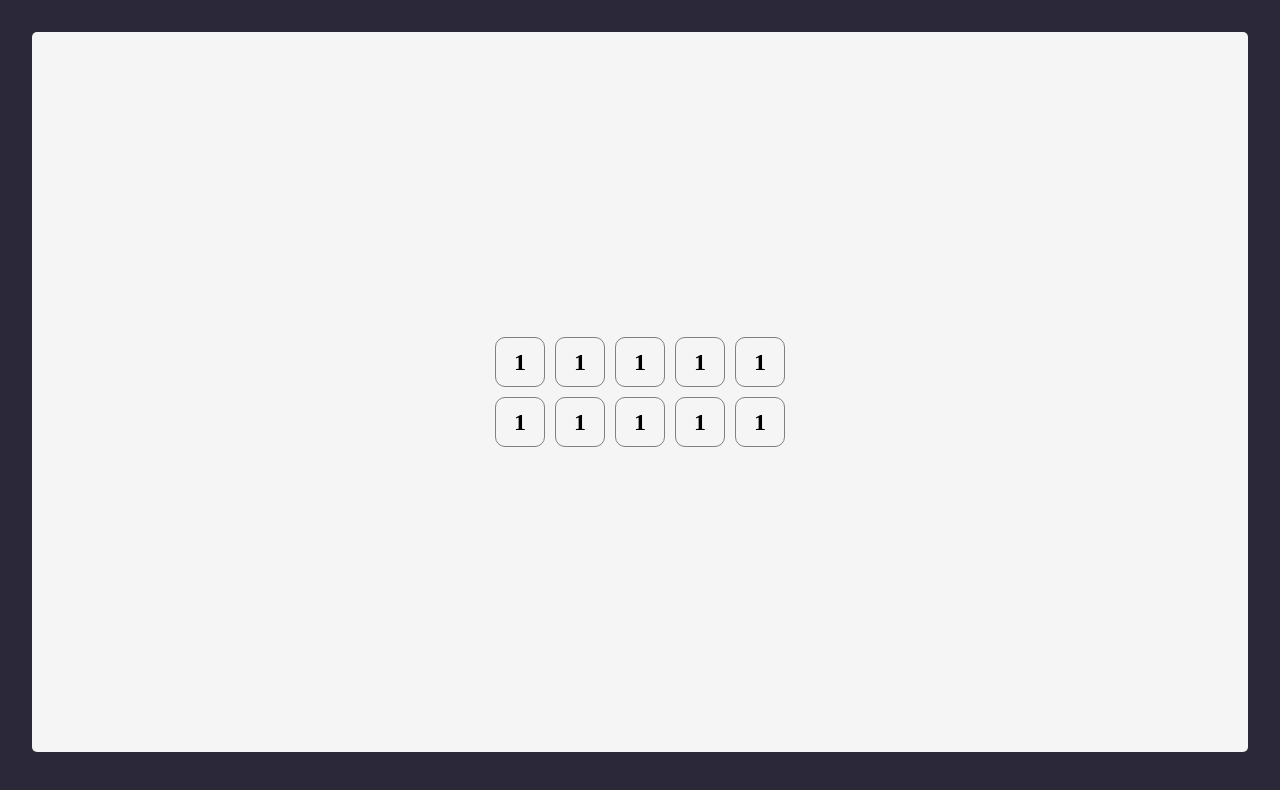
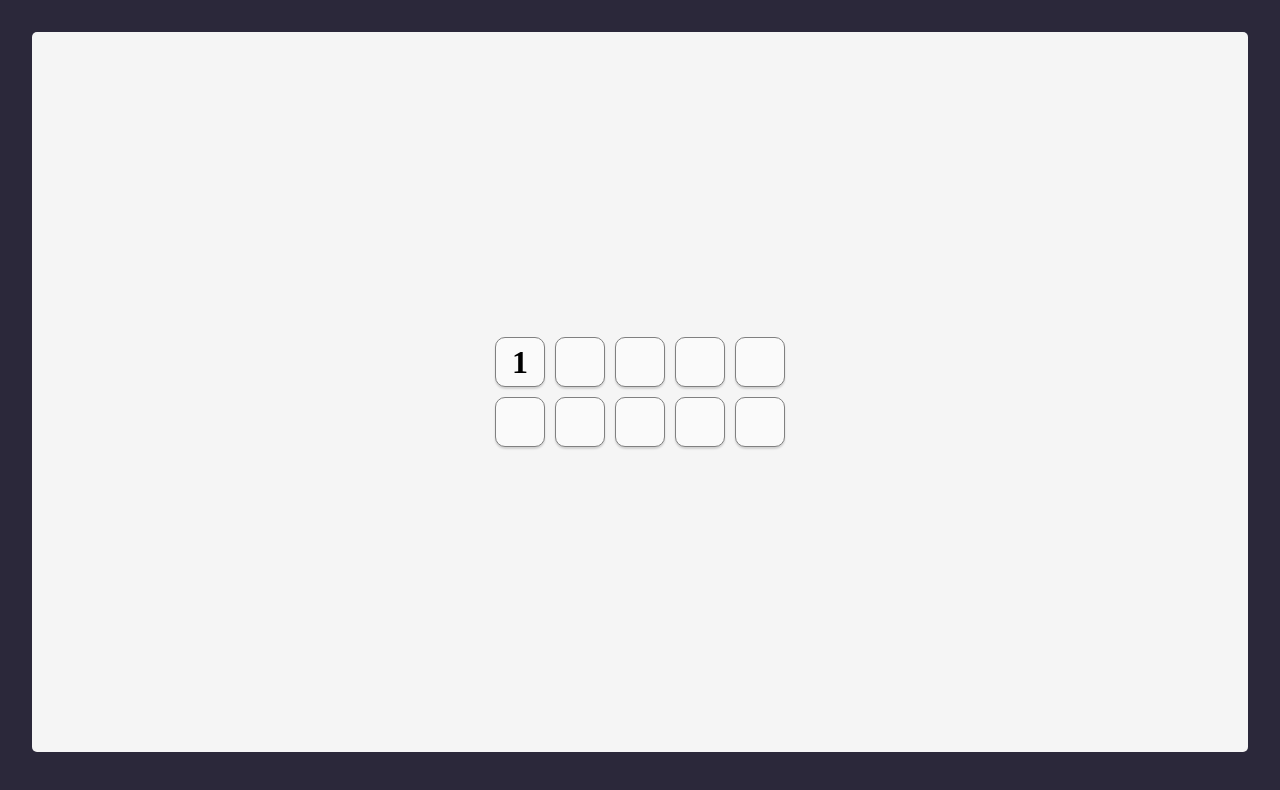
Before and after one commit to SilviaSaverino/react-tenzie-dice-game, a React (Vite) app: page / in a window 1280 px wide. Shown: the top 790 px of the page. Built offline with nearby package versions, Linux system fonts and the light colour scheme.

Commit message:
add functionality to generate new dice numbers

```diff
--- a/src/App.css
+++ b/src/App.css
@@ -21,8 +21,11 @@ main {
   align-items: center;
 }
 
-.singleDie {
+.single-die {
+  cursor: pointer;
+  background-color: #fafafa;
   border: 1px solid grey;
+  box-shadow: 0px 2px 2px rgba(0, 0, 0, 0.15);
   height: 50px;
   width: 50px;
   border-radius: 10px;
@@ -32,6 +35,10 @@ main {
   grid-row: span 1;
 }
 
+.single-die h2 {
+  font-size: 2rem;
+}
+
 .die-container {
   display: grid;
   grid-template: auto auto/ repeat(5, 1fr);
--- a/src/App.jsx
+++ b/src/App.jsx
@@ -7,7 +7,7 @@ function App() {
   return (
     <main>
       <div className='die-container'>
-        <Die />
+        <Die value="1"/>
         <Die />
         <Die />
         <Die />
--- a/src/assets/components/Die.jsx
+++ b/src/assets/components/Die.jsx
@@ -2,8 +2,8 @@ import React from "react"
 
 export default function Die(props){
     return (
-        <div className="singleDie">
-            <h2>1</h2>
+        <div className="single-die">
+            <h2>{props.value}</h2>
         </div>
     )
 }
```
